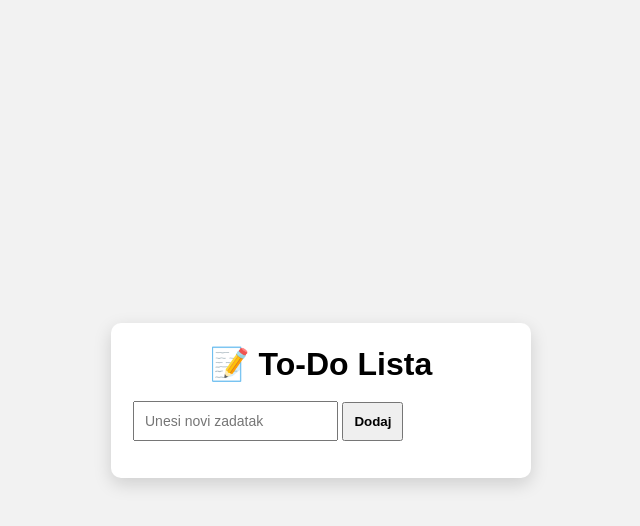
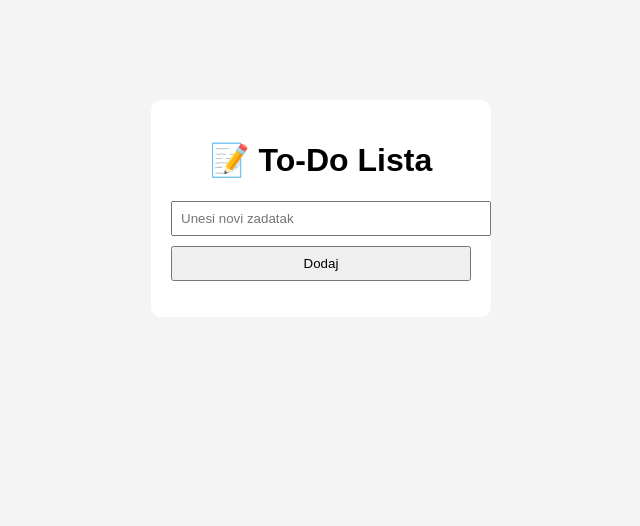
Before and after one commit to nela225/TODOSI, a plain HTML site: page index.html in a window 1280 px wide. Shown: the whole page, without its empty margins (319-959 px from the left). Drawn offline with Linux system fonts and the light colour scheme; no server answers.

Commit message:
Update style.css

```diff
--- a/style.css
+++ b/style.css
@@ -1,66 +1,43 @@
-* {
-  box-sizing: border-box;
-  margin: 0;
-  padding: 0;
-}
-
 body {
   font-family: Arial, sans-serif;
-  background: #f2f2f2;
-  min-height: 100vh;
-  display: flex;
-  justify-content: center;
-  align-items: center;
+  background: #f4f4f4;
 }
 
 .container {
+  width: 300px;
+  margin: 100px auto;
   background: white;
-  width: 420px;
-  padding: 22px;
+  padding: 20px;
   border-radius: 10px;
-  box-shadow: 0 6px 18px rgba(0,0,0,0.15);
 }
 
 h1 {
   text-align: center;
-  margin-bottom: 18px;
 }
 
-.row {
-  display: grid;
-  gap: 10px;
+input {
+  width: 100%;
+  padding: 8px;
+  margin-bottom: 10px;
 }
 
-#taskInput {
-  padding: 10px;
-  font-size: 14px;
-}
-
-#addTaskBtn {
-  padding: 10px;
-  font-weight: bold;
+button {
+  width: 100%;
+  padding: 8px;
   cursor: pointer;
 }
 
-ul {
+li {
   list-style: none;
-  margin-top: 15px;
-}
-
-li {
+  margin: 8px 0;
   display: flex;
   justify-content: space-between;
-  padding: 8px;
   border: 1px solid #ddd;
-  margin-bottom: 6px;
+  padding: 6px;
   cursor: pointer;
 }
 
-li.completed {
+.completed {
   text-decoration: line-through;
-  opacity: 0.7;
+  color: gray;
 }
-
-li button {
-  cursor: pointer;
-}
```
